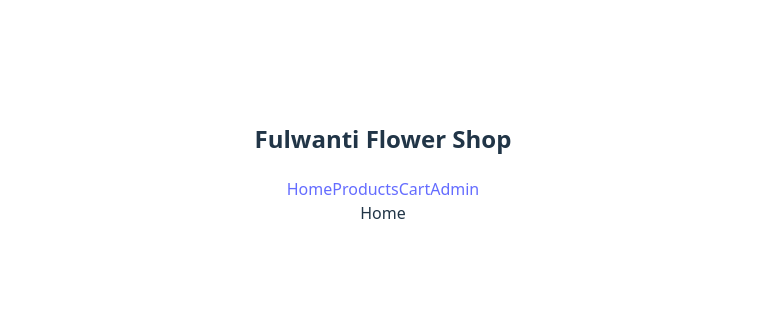
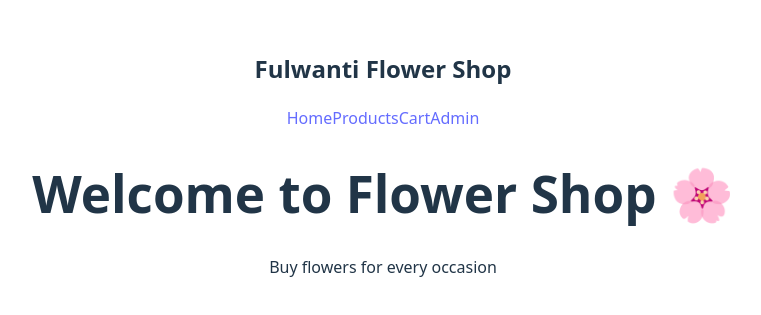
Before and after one commit to ShraddhaMulekar/Fulwanti_flower_store, a React app in the folder frontend/: page / in a window 1280 px wide. Shown: the part 237-552 px from the top of the page, without its empty margins (257-1018 px from the left). Built offline with nearby package versions, Linux system fonts and the light colour scheme; the HTML template or start-up script is replaced by a standard one.

Commit message:
updated home page

```diff
--- a/frontend/src/pages/Home.jsx
+++ b/frontend/src/pages/Home.jsx
@@ -1,9 +1,13 @@
-import React from 'react'
+import React from "react";
 
 const Home = () => {
   return (
-    <div>Home</div>
-  )
-}
+    <div>
+      <h1>Welcome to Flower Shop 🌸</h1>
 
-export default Home
+      <p>Buy flowers for every occasion</p>
+    </div>
+  );
+};
+
+export default Home;
--- a/frontend/src/pages/Products.jsx
+++ b/frontend/src/pages/Products.jsx
@@ -10,7 +10,7 @@ const Products = () => {
 
   const { items } = useSelector((state) => state.products);
 
-  // console.log("items", items)
+  console.log("items", items)
   const [search, setSearch] = useState("");
   const [filter, setFilter] = useState("");
 
```
